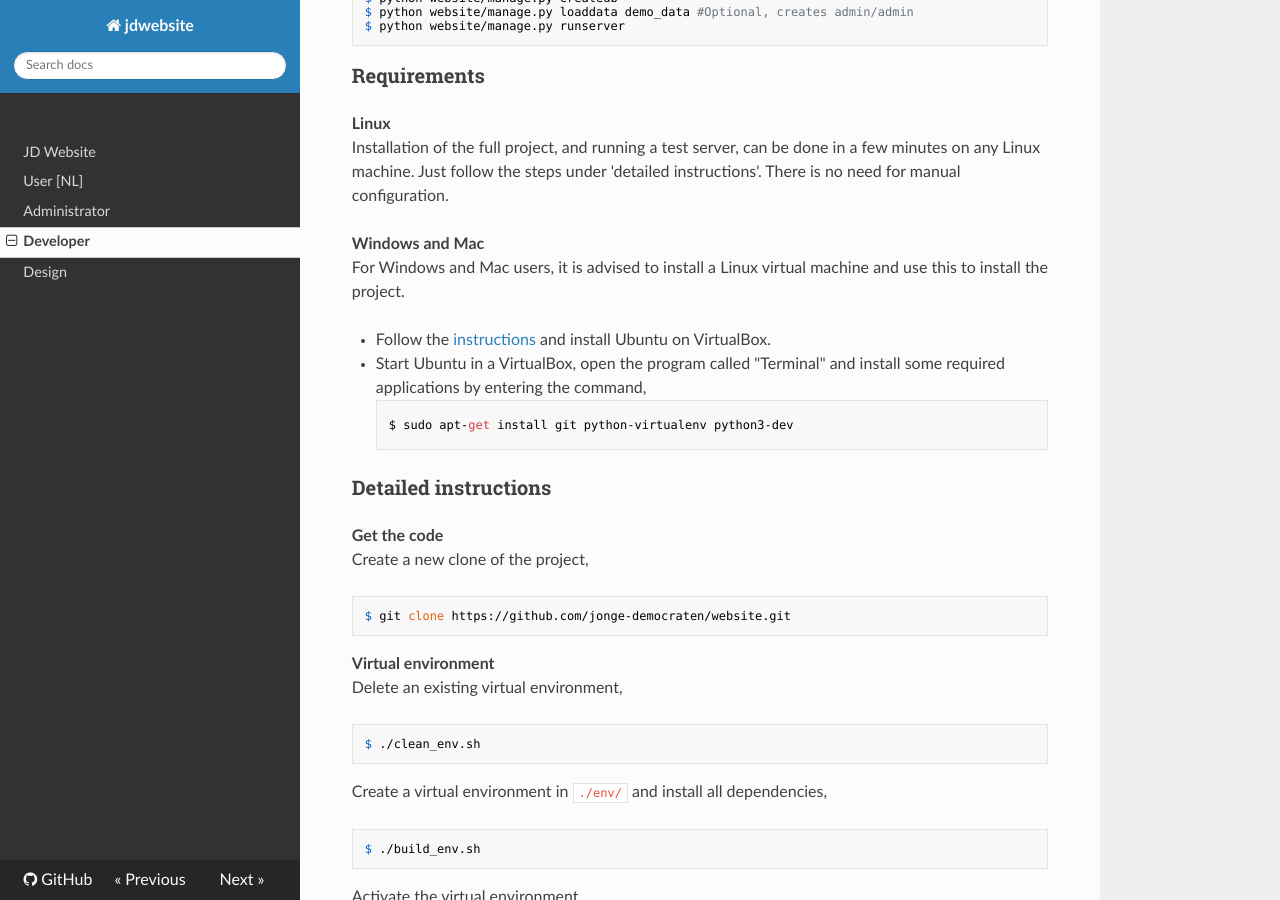
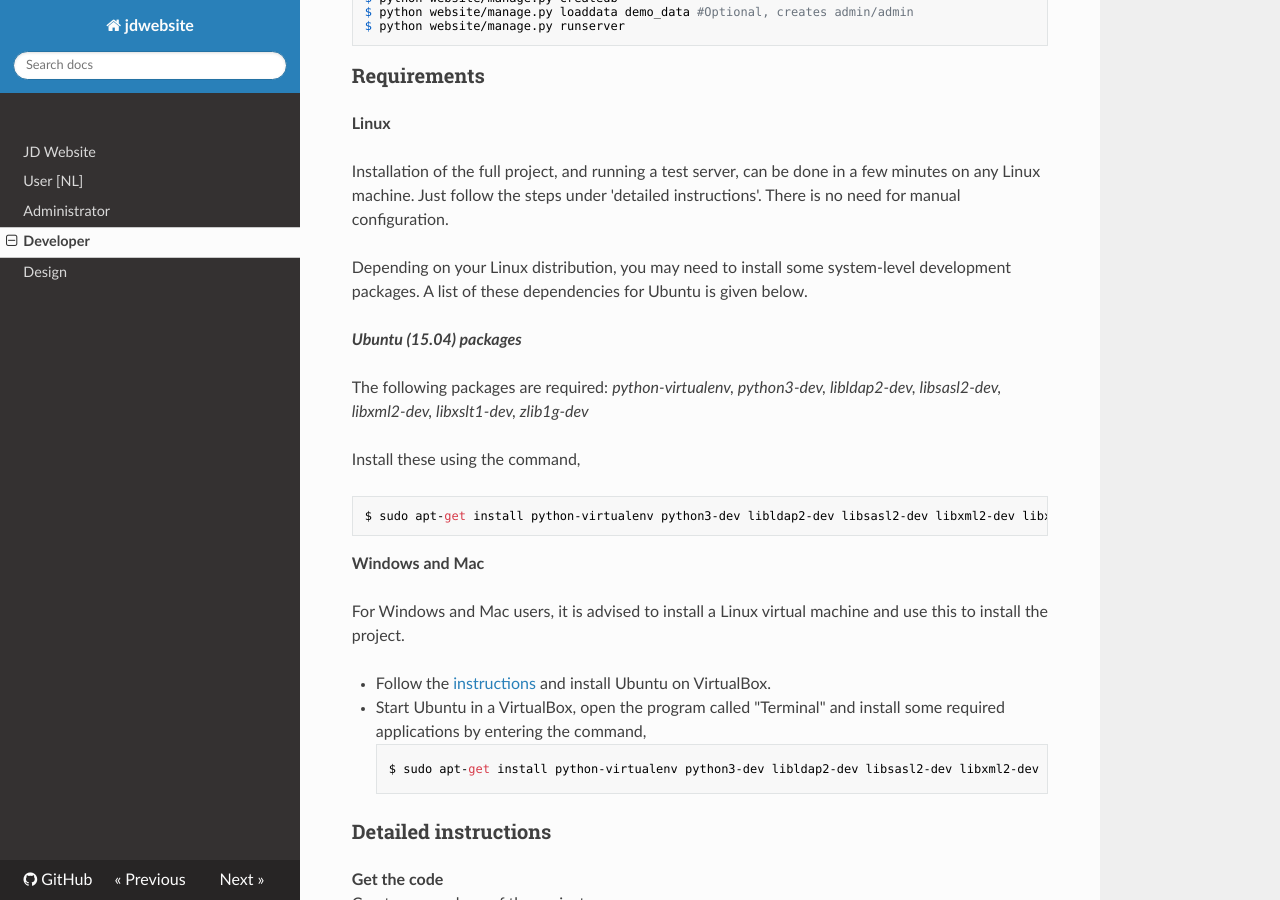
Before and after one commit to jonge-democraten/website, an MkDocs documentation site: the page built from docs/developer.md, in a window 1280 px wide and 900 px high, scrolled down 464 px. Built offline with MkDocs 1.6.1, drawn with Linux system fonts in a browser that asks for light colours; nearby versions of some CDN libraries; old or Windows-style settings are respelled for this version of MkDocs.

Commit message:
Add info on ubuntu package dependencies to developer document
This may help with the most common installation problems on Ubuntu.

```diff
--- a/docs/developer.md
+++ b/docs/developer.md
@@ -16,15 +16,28 @@ For Windows and Mac, we advise to create a Linux virtual machine. Instructions a
 
 <h3>Requirements</h3>
 **Linux**
+
 Installation of the full project, and running a test server, can be done in a few minutes on any Linux machine. Just follow the steps under 'detailed instructions'. There is no need for manual configuration.
 
+Depending on your Linux distribution, you may need to install some system-level development packages. A list of these dependencies for Ubuntu is given below.
+
+***Ubuntu (15.04) packages***
+
+The following packages are required:
+*python-virtualenv, python3-dev, libldap2-dev, libsasl2-dev, libxml2-dev, libxslt1-dev, zlib1g-dev*
+
+Install these using the command,
+
+    $ sudo apt-get install python-virtualenv python3-dev libldap2-dev libsasl2-dev libxml2-dev libxslt1-dev zlib1g-dev
+
 **Windows and Mac**
+
 For Windows and Mac users, it is advised to install a Linux virtual machine and use this to install the project.
 
 * Follow the [instructions](http://www.wikihow.com/Install-Ubuntu-on-VirtualBox) and install Ubuntu on VirtualBox.
 * Start Ubuntu in a VirtualBox, open the program called "Terminal" and install some required applications by entering the command,
 
-        $ sudo apt-get install git python-virtualenv python3-dev
+        $ sudo apt-get install python-virtualenv python3-dev libldap2-dev libsasl2-dev libxml2-dev libxslt1-dev zlib1g-dev
 
 <h3>Detailed instructions</h3>
 **Get the code**
```
